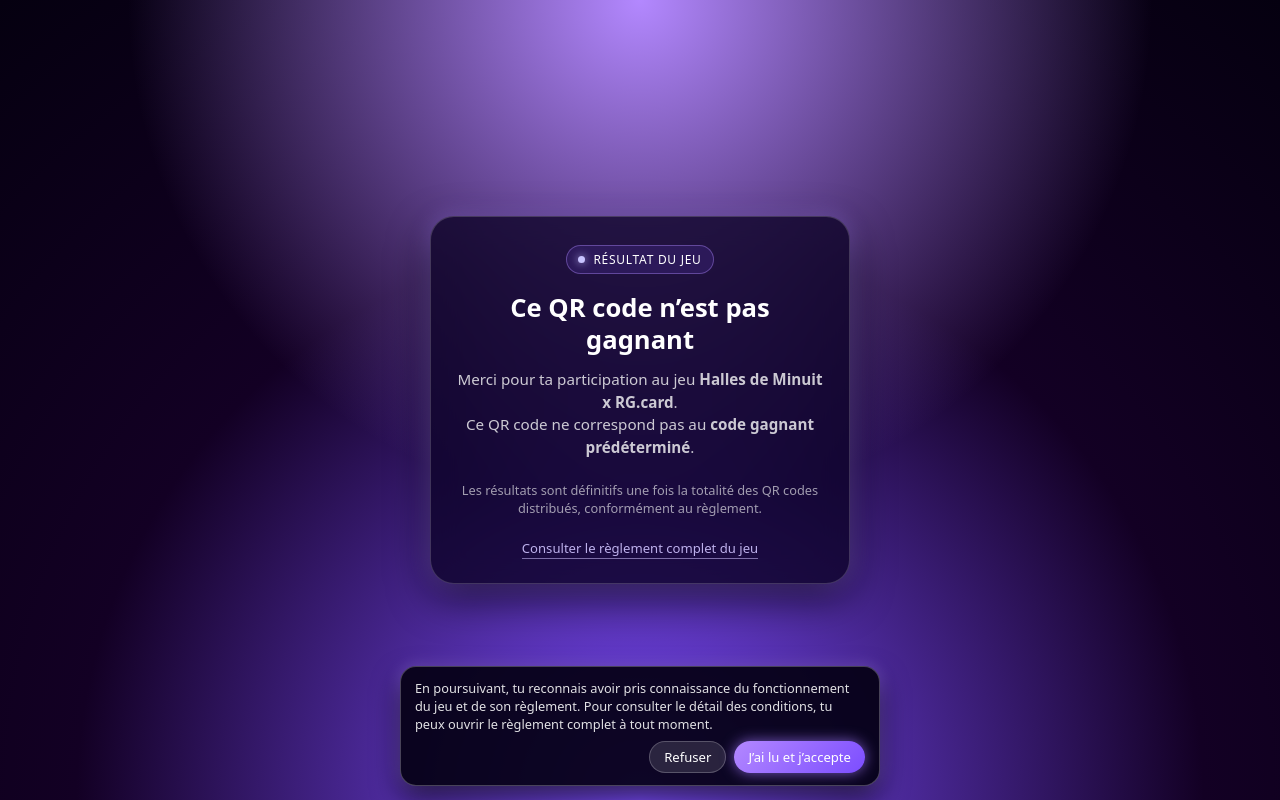
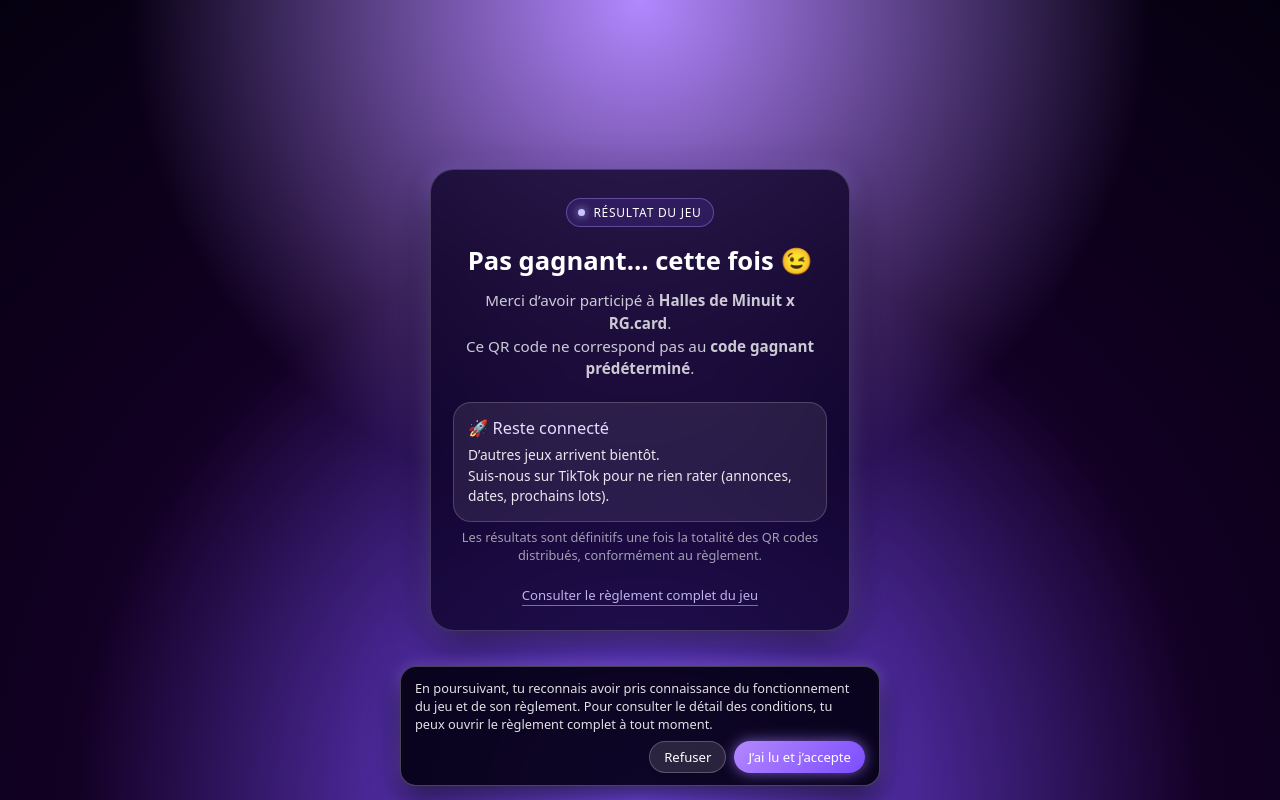
Before and after one commit to HalleDeMinuit/testintrouvabledejenesaisqueljeu, a plain HTML site: page index.html in a window 1280 px wide. Drawn offline with Linux system fonts and the light colour scheme.

Commit message:
Update index.html

```diff
--- a/index.html
+++ b/index.html
@@ -103,6 +103,26 @@
       opacity: 1;
     }
 
+    /* 🔥 mini bloc “reste connecté” */
+    .hype-box{
+      margin: 16px 0 6px;
+      padding: 14px 14px;
+      border-radius: 18px;
+      background: rgba(255, 255, 255, 0.08);
+      border: 1px solid rgba(255, 255, 255, 0.18);
+      text-align: left;
+    }
+    .hype-title{
+      font-size: 1.02rem;
+      margin-bottom: 6px;
+      color: #e6ddff;
+    }
+    .hype-text{
+      font-size: 0.86rem;
+      line-height: 1.5;
+      color: rgba(255,255,255,0.9);
+    }
+
     /* Bloc du règlement déroulant */
     .rules-box {
       margin-top: 22px;
@@ -167,12 +187,6 @@
       margin-bottom: 8px;
     }
 
-    .consent-text a {
-      color: #d0c4ff;
-      text-decoration: underline;
-      text-decoration-thickness: 1px;
-    }
-
     .consent-actions {
       display: flex;
       justify-content: flex-end;
@@ -208,13 +222,8 @@
         border-radius: 20px;
       }
 
-      h1 {
-        font-size: 1.4rem;
-      }
-
-      .subtitle {
-        font-size: 0.9rem;
-      }
+      h1 { font-size: 1.4rem; }
+      .subtitle { font-size: 0.9rem; }
     }
   </style>
 
@@ -230,18 +239,14 @@
     function acceptReglement() {
       const banner = document.getElementById("consent-banner");
       banner.style.display = "none";
-      try {
-        localStorage.setItem("hdm_rgcard_reglement_accepted", "1");
-      } catch (e) {}
+      try { localStorage.setItem("hdm_rgcard_reglement_accepted", "1"); } catch (e) {}
     }
 
     function refuseReglement() {
       const banner = document.getElementById("consent-banner");
       const card = document.querySelector(".card");
       banner.style.display = "none";
-      try {
-        localStorage.setItem("hdm_rgcard_reglement_refused", "1");
-      } catch (e) {}
+      try { localStorage.setItem("hdm_rgcard_reglement_refused", "1"); } catch (e) {}
 
       if (card) {
         card.innerHTML = `
@@ -264,13 +269,8 @@
     document.addEventListener("DOMContentLoaded", function () {
       const banner = document.getElementById("consent-banner");
       let accepted = false;
-      try {
-        accepted = localStorage.getItem("hdm_rgcard_reglement_accepted") === "1";
-      } catch (e) { accepted = false; }
-
-      if (!accepted) {
-        banner.style.display = "block";
-      }
+      try { accepted = localStorage.getItem("hdm_rgcard_reglement_accepted") === "1"; } catch (e) { accepted = false; }
+      if (!accepted) banner.style.display = "block";
     });
   </script>
 </head>
@@ -284,12 +284,20 @@
         <span>Résultat du jeu</span>
       </div>
 
-      <h1>Ce QR code n’est pas gagnant</h1>
+      <h1>Pas gagnant… cette fois 😉</h1>
 
       <p class="subtitle">
-        Merci pour ta participation au jeu <strong>Halles de Minuit x RG.card</strong>.<br>
+        Merci d’avoir participé à <strong>Halles de Minuit x RG.card</strong>.<br>
         Ce QR code ne correspond pas au <strong>code gagnant prédéterminé</strong>.
       </p>
+
+      <div class="hype-box">
+        <div class="hype-title">🚀 Reste connecté</div>
+        <div class="hype-text">
+          D’autres jeux arrivent bientôt.<br>
+          Suis-nous sur TikTok pour ne rien rater (annonces, dates, prochains lots).
+        </div>
+      </div>
 
       <p class="info">
         Les résultats sont définitifs une fois la totalité des QR codes distribués,
```
